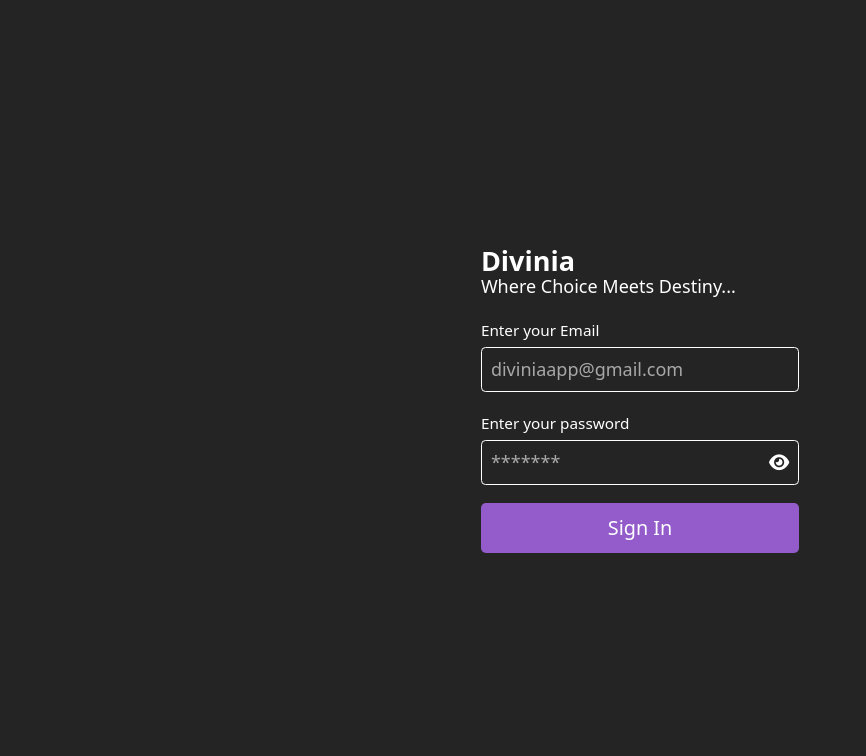
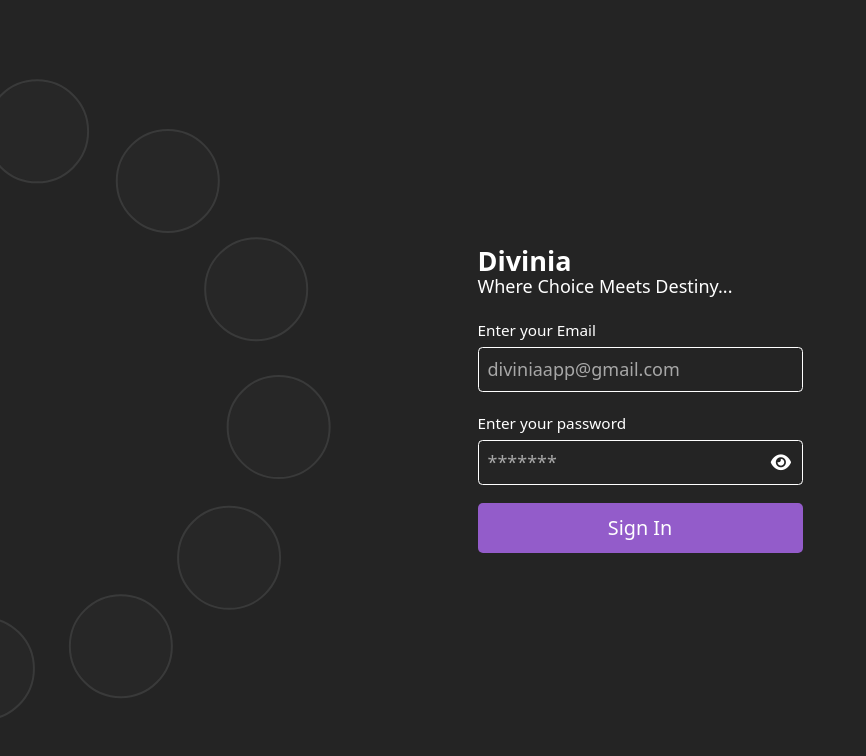
Before and after one commit to clevermissfox/divinia-v1, a React (Vite) app: page / in a window 1280 px wide. Shown: the top 756 px of the page, without its empty margins (0-866 px from the left). Built offline with nearby package versions, Linux system fonts and the light colour scheme; no server answers.

Commit message:
created SymbolWheel.jsx and spent way too long creating a css module and screwing around with the fill attribute and property and currentColor and fill on sprite, fill on use svg, fill on use parent, adding a gradient into the sprite, into the DOM- issues bw Chrome and Safari

```diff
--- a/src/App.css
+++ b/src/App.css
@@ -695,8 +695,22 @@ h3 {
 
 :is(.btn-submit, .btn-primary) {
   --_btn-bg: var(--clr-accent);
+  transition: background-color var(--default-trans-dur),
+    filter var(--default-trans-dur);
   font-size: 1.1em;
   border-color: var(--clr-accent-alpha);
+}
+
+@supports not (color: rgb(from white r g b)) {
+  :is(.btn-submit, .btn-primary):is(:hover, :focus-visible) {
+    filter: brightness(120%);
+  }
+}
+/* unnecessary but fun relative colors! */
+@supports (color: rgb(from white r g b)) {
+  :is(.btn-submit, .btn-primary):is(:hover, :focus-visible) {
+    --_btn-bg: oklch(from var(--clr-accent) calc(l * 1.2) c h);
+  }
 }
 
 .btn-secondary {
@@ -726,6 +740,10 @@ h3 {
   }
 }
 
+[id="btn-visibility-icon"] {
+  width: 1.5em;
+}
+
 .input-wrapper {
   border-radius: var(--br-default);
   border: 1px solid currentColor;
@@ -740,5 +758,16 @@ h3 {
     outline: none;
   }
 }
+/* CONDITIONAL STYLES */
+.wrapper:has(> ul.signs-list) {
+  position: relative;
 
+  &::before {
+    content: "";
+    position: absolute;
+    inset: -1em;
+    background-color: var(--clr-bg-body);
+    z-index: -3;
+  }
+}
 /* MEDIA QUERIES */
--- a/src/App.jsx
+++ b/src/App.jsx
@@ -9,6 +9,7 @@ import LandingPage from "./components/LandingPage";
 
 import allOptions from "../data";
 import IconsSigns from "./components/IconsSigns";
+import SymbolWheel from "./components/SymbolWheel";
 
 const initialState = {
   stage: 0,
@@ -174,6 +175,7 @@ function App() {
           <>
             <h2>Divinia</h2>
             <p>Where Choice Meets Destiny...</p>
+            <SymbolWheel />
             {/* <LandingPage /> */}
             <div className="margin-bs-1">
               <AuthForm
--- a/src/components/AuthForm.jsx
+++ b/src/components/AuthForm.jsx
@@ -94,6 +94,7 @@ export default function AuthForm({ isSignUp = false }) {
           <button
             onClick={togglePasswordVisibility}
             className="margin-is-auto"
+            id="btn-visibility-icon"
             aria-label="Toggle Password Visibility"
             type="button"
           >
--- a/src/components/ChoiceStage.jsx
+++ b/src/components/ChoiceStage.jsx
@@ -53,6 +53,7 @@ export default function ChoiceStage({ options, onSelect }) {
           </li>
         ))}
       </ul>
+
       {/* {aiResponse && <p>{aiResponse}</p>} */}
     </>
   );
--- a/src/components/IconsSigns.jsx
+++ b/src/components/IconsSigns.jsx
@@ -1,4 +1,4 @@
-import signsSpriteHref from "../../public/assets/icon-signs-sprite.svg";
+import signsSpriteHref from "/assets/icon-signs-sprite.svg";
 export default function IconsSigns({ id, ...props }) {
   return (
     <svg viewBox="0 0 64 64" {...props}>
--- /dev/null
+++ b/src/components/SymbolWheel.jsx
@@ -0,0 +1,44 @@
+import IconsSigns from "./IconsSigns";
+import styles from "./SymbolWheel.module.css";
+export default function SymbolWheel() {
+  return (
+    <ul className={` signs-list ${styles["signs-list"]}`}>
+      <li className={styles["signs-item"]}>
+        <IconsSigns id="aquarius" width={64} fill="url(#myGradient)" />
+      </li>
+      <li className={styles["signs-item"]}>
+        <IconsSigns id="aries" width={64} fill="url(#myGradient)" />
+      </li>
+      <li className={styles["signs-item"]}>
+        <IconsSigns id="cancer" width={64} fill="url(#myGradient)" />
+      </li>
+      <li className={styles["signs-item"]}>
+        <IconsSigns id="capricorn" width={64} fill="url(#myGradient)" />
+      </li>
+      <li className={styles["signs-item"]}>
+        <IconsSigns id="gemini" width={64} fill="url(#myGradient)" />
+      </li>
+      <li className={styles["signs-item"]}>
+        <IconsSigns id="leo" width={64} fill="url(#myGradient)" />
+      </li>
+      <li className={styles["signs-item"]}>
+        <IconsSigns id="libra" width={64} fill="url(#myGradient)" />
+      </li>
+      <li className={styles["signs-item"]}>
+        <IconsSigns id="pisces" width={64} fill="url(#myGradient)" />
+      </li>
+      <li className={styles["signs-item"]}>
+        <IconsSigns id="sagittarius" width={64} fill="url(#myGradient)" />
+      </li>
+      <li className={styles["signs-item"]}>
+        <IconsSigns id="scorpio" width={64} fill="url(#myGradient)" />
+      </li>
+      <li className={styles["signs-item"]}>
+        <IconsSigns id="taurus" width={64} fill="url(#myGradient)" />
+      </li>
+      <li className={styles["signs-item"]}>
+        <IconsSigns id="virgo" width={64} fill="url(#myGradient)" />
+      </li>
+    </ul>
+  );
+}
--- /dev/null
+++ b/src/components/SymbolWheel.module.css
@@ -0,0 +1,130 @@
+@property --_rotation {
+  syntax: "<angle>";
+  inherits: false;
+  initial-value: 0deg;
+}
+
+@property --_translate-x {
+  syntax: "<length-percentage>";
+  inherits: false;
+  initial-value: 0;
+}
+
+@property --_translate-y {
+  syntax: "<length-percentage>";
+  inherits: false;
+  initial-value: 0;
+}
+
+:root {
+  --gradient: linear-gradient(blueviolet, violet, purple, yellow) center center/
+    cover fixed;
+}
+
+.signs-list {
+  list-style: "";
+  padding: 0;
+  margin-inline: auto;
+  display: grid;
+  place-content: center;
+  grid-template-areas: "child";
+  position: fixed;
+  left: 0;
+  top: 50%;
+  transform: translateX(-40%) translateY(-50%);
+  z-index: -5;
+
+  &:has(.signs-item:hover) .signs-item {
+    animation-play-state: paused;
+  }
+}
+
+.signs-item {
+  --_circle-size: 100px;
+  grid-area: child;
+  aspect-ratio: 1;
+  inline-size: var(--_circle-size);
+  border-radius: 50%;
+  display: grid;
+  place-content: center;
+  background-color: #272727;
+  color: #fff;
+  outline: 2px solid oklch(100% 0 0 / 10%);
+  position: relative;
+
+  & svg {
+    width: var(--_circle-size) * 0.75;
+  }
+}
+
+.signs-item {
+  --_offset: 15em;
+  --_degrees: 0deg;
+  --_rotation: 0deg;
+  --_translate-x: calc(cos(var(--_degrees)) * var(--_offset));
+  --_translate-y: calc(sin(var(--_degrees)) * var(--_offset));
+  top: calc((var(--_parent-size) / 2) / 2);
+  left: calc((var(--_parent-size) / 2) / 2);
+  transition: all 500ms;
+  transform: rotate(var(--_rotation))
+    translate(var(--_translate-x), var(--_translate-y))
+    rotate(calc(-1 * var(--_rotation)));
+  animation: rotate-item 30s linear infinite;
+}
+
+.signs-item:nth-of-type(1) {
+  --_degrees: 1 * 360deg / 12;
+}
+
+.signs-item:nth-of-type(2) {
+  --_degrees: 2 * 360deg / 12;
+}
+
+.signs-item:nth-of-type(3) {
+  --_degrees: 3 * 360deg / 12;
+}
+
+.signs-item:nth-of-type(4) {
+  --_degrees: 4 * 360deg / 12;
+}
+
+.signs-item:nth-of-type(5) {
+  --_degrees: 5 * 360deg / 12;
+}
+
+.signs-item:nth-of-type(6) {
+  --_degrees: 6 * 360deg / 12;
+}
+
+.signs-item:nth-of-type(7) {
+  --_degrees: 7 * 360deg / 12;
+}
+
+.signs-item:nth-of-type(8) {
+  --_degrees: 8 * 360deg / 12;
+}
+
+.signs-item:nth-of-type(9) {
+  --_degrees: 9 * 360deg / 12;
+}
+
+.signs-item:nth-of-type(10) {
+  --_degrees: 10 * 360deg / 12;
+}
+
+.signs-item:nth-of-type(11) {
+  --_degrees: 11 * 360deg / 12;
+}
+
+.signs-item:nth-of-type(12) {
+  --_degrees: 12 * 360deg / 12;
+}
+
+@keyframes rotate-item {
+  from {
+    --_rotation: 0deg;
+  }
+  to {
+    --_rotation: 360deg;
+  }
+}
```
Also changed, not shown: public/assets/icon-signs-sprite.svg.
